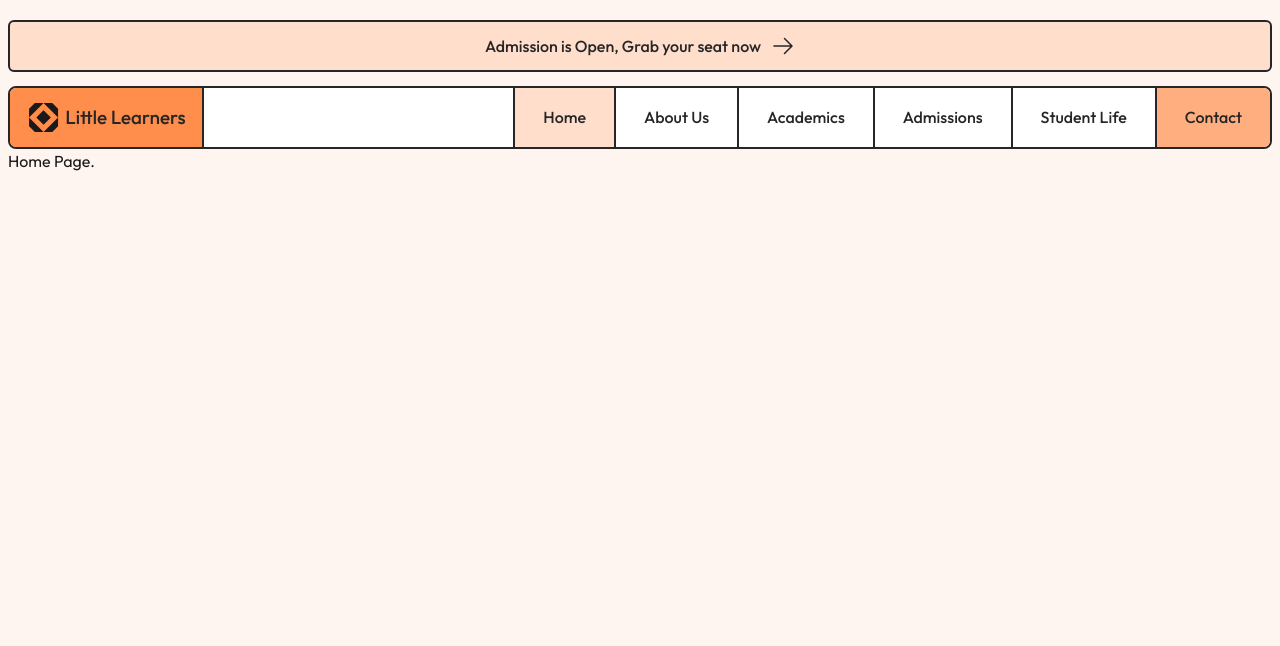
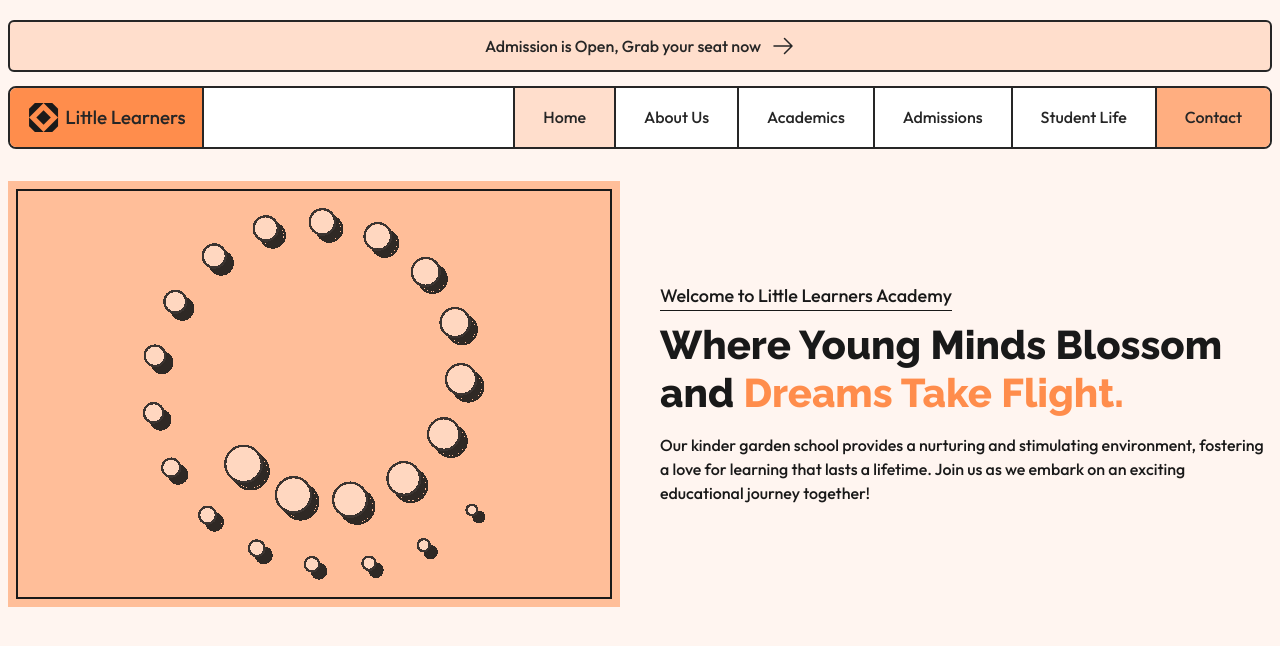
Before and after one commit to iabdwahab/little-learners, a Next.js app: page / in a window 1280 px wide. Shown: the top 646 px of the page. Built offline with nearby package versions, Linux system fonts and the light colour scheme.

Commit message:
HomeLanding: Beginning Design.

```diff
--- /dev/null
+++ b/app/components/home_landing/ImageSide.tsx
@@ -0,0 +1,12 @@
+import Image from "next/image";
+
+function ImageSide() {
+  return (
+    <div className="bg-orange-80 p-2">
+      <div className="flex h-[410px] items-center justify-center border-2">
+        <Image className="h-11/12 w-11/12" src="/shapes/circled-circles.svg" alt="Illustration" width={600} height={400} />
+      </div>
+    </div>
+  );
+}
+export default ImageSide;
--- /dev/null
+++ b/app/components/home_landing/Index.tsx
@@ -0,0 +1,12 @@
+import ImageSide from "./ImageSide";
+import TextSide from "./TextSide";
+
+function HomeLanding() {
+  return (
+    <section className="grid items-center gap-10 lg:grid-cols-2">
+      <ImageSide />
+      <TextSide />
+    </section>
+  );
+}
+export default HomeLanding;
--- /dev/null
+++ b/app/components/home_landing/TextSide.tsx
@@ -0,0 +1,15 @@
+function TextSide() {
+  return (
+    <div className="text-center lg:text-left">
+      <p className="mx-auto mb-2.5 w-fit border-b font-medium lg:mx-0 lg:text-lg">Welcome to Little Learners Academy</p>
+      <h1 className="font-raleway mb-4 text-3xl font-extrabold lg:text-[40px]">
+        Where Young Minds Blossom and <span className="text-orange-65">Dreams Take Flight.</span>
+      </h1>
+      <p className="font-medium">
+        Our kinder garden school provides a nurturing and stimulating environment, fostering a love for learning that lasts a lifetime. Join us as we embark on an exciting educational journey
+        together!
+      </p>
+    </div>
+  );
+}
+export default TextSide;
--- a/app/globals.css
+++ b/app/globals.css
@@ -18,6 +18,9 @@
   --color-grey-40: #656567;
   --color-grey-60: #98989a;
   --color-grey-70: #b3b3b3;
+
+  --font-outfit: "Outfit", sans-serif;
+  --font-raleway: "Raleway", sans-serif;
 }
 
 button {
--- a/app/page.tsx
+++ b/app/page.tsx
@@ -1,3 +1,9 @@
+import HomeLanding from "./components/home_landing/Index";
+
 export default function Home() {
-  return <h1 className="">Home Page.</h1>;
+  return (
+    <main className="[&>*]:my-8">
+      <HomeLanding />
+    </main>
+  );
 }
--- a/app/ui/fonts.ts
+++ b/app/ui/fonts.ts
@@ -1,11 +1,11 @@
-import { Raleway, Outfit } from 'next/font/google';
+import { Raleway, Outfit } from "next/font/google";
 
 export const raleway = Raleway({
-  weight: ['500', '600'],
-  subsets: ['latin'],
+  weight: ["500", "600", "800"],
+  subsets: ["latin"],
 });
 
 export const outfit = Outfit({
-  weight: ['400', '500', '600'],
-  subsets: ['latin'],
+  weight: ["400", "500", "600"],
+  subsets: ["latin"],
 });
```
Also changed, not shown: public/home/landing.png (added), public/shapes/circled-circles.svg (added).
